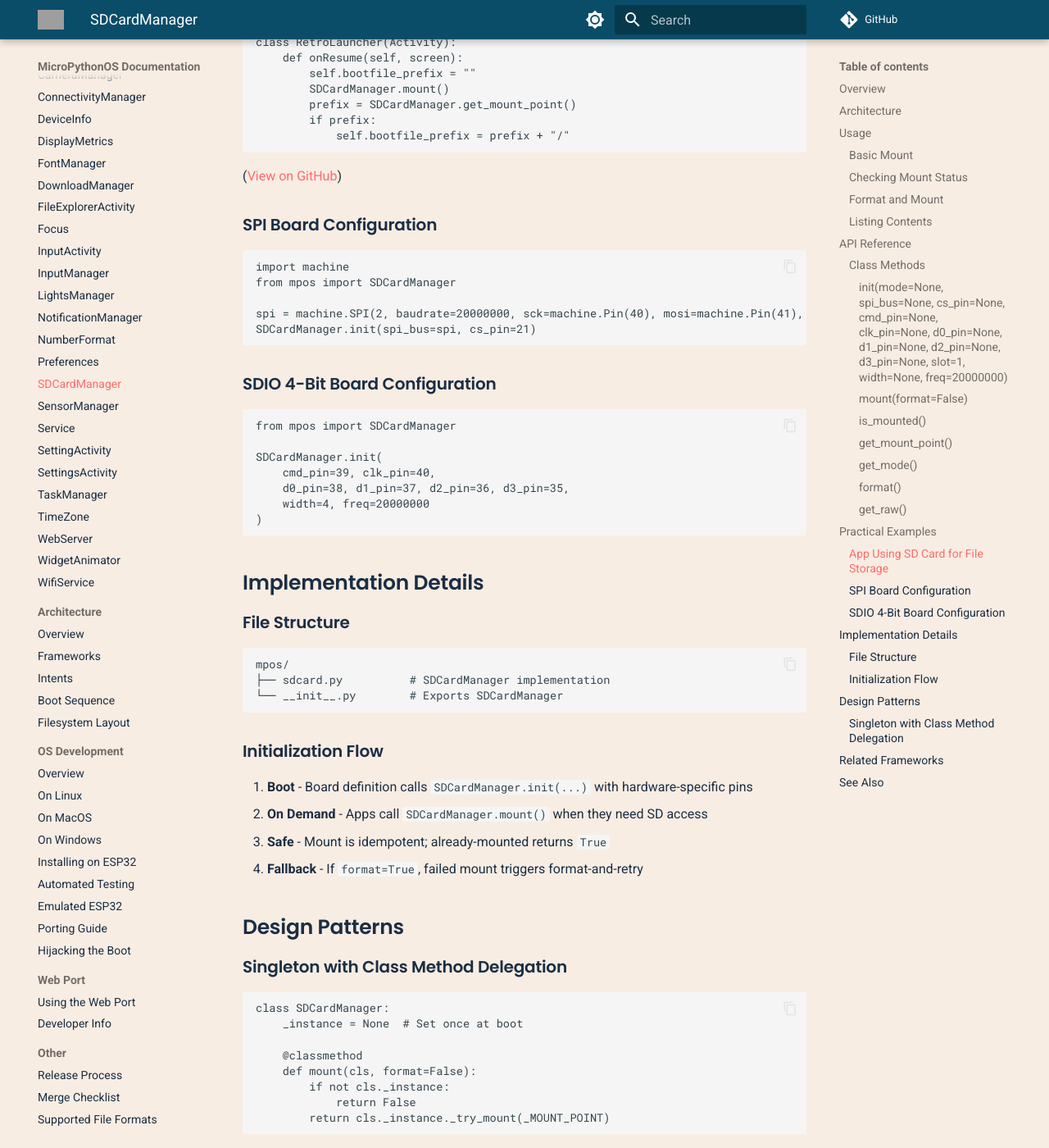
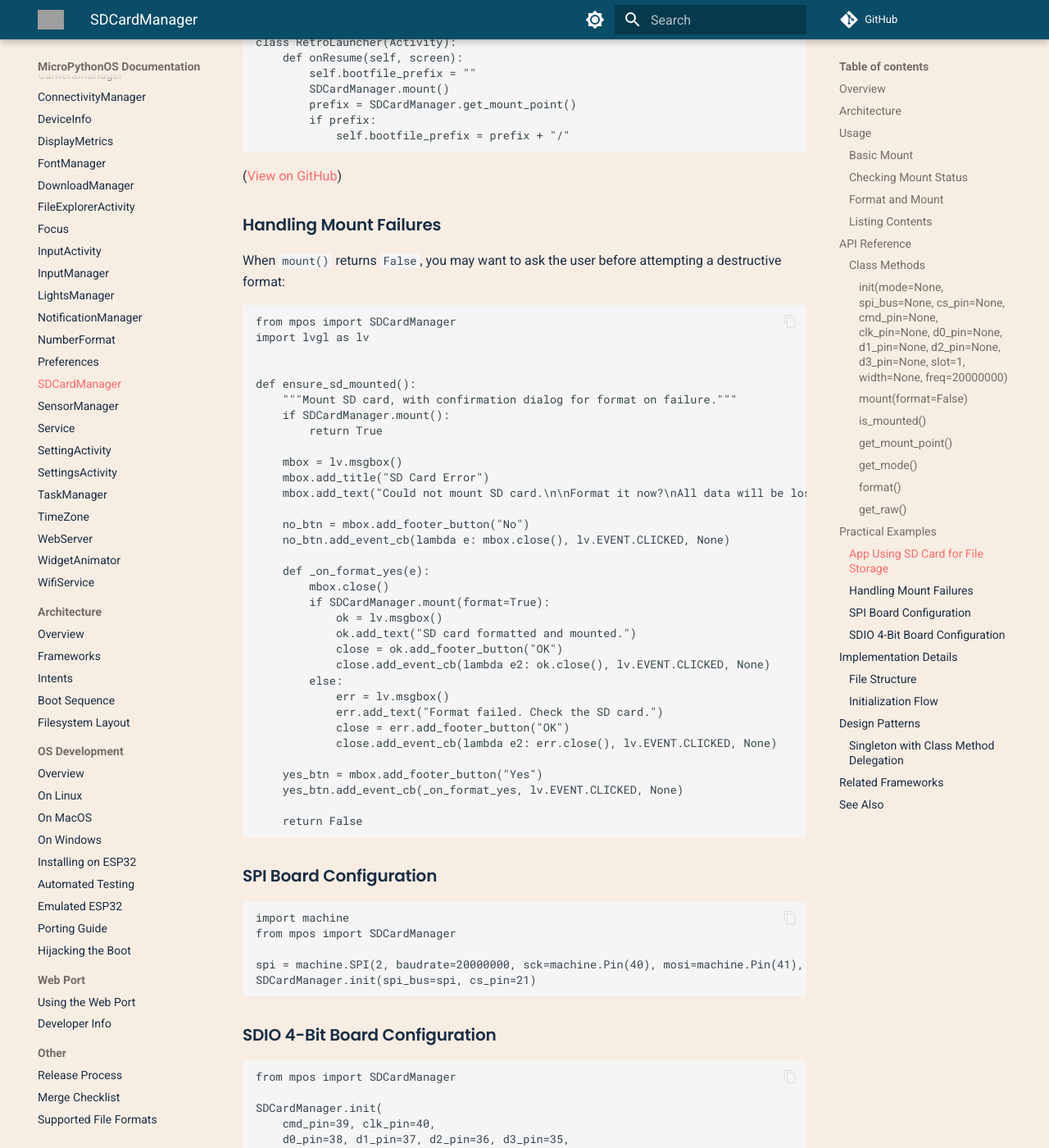
Before and after one commit to MicroPythonOS/docs, an MkDocs documentation site: the page built from docs/frameworks/sdcard-manager.md, in a window 1280 px wide and 1400 px high, scrolled down 4669 px. Shown: the whole window at 82% size. Built offline with MkDocs 1.6.1 and Material for MkDocs 9.7.7, drawn with Linux system fonts in a browser that asks for light colours; comment, search, counter and statistics services are not loaded; grey boxes are pictures that could not be loaded.

Commit message:
Add handling mount failures

````diff
--- a/docs/frameworks/sdcard-manager.md
+++ b/docs/frameworks/sdcard-manager.md
@@ -221,6 +221,46 @@ class RetroLauncher(Activity):
 
 ([View on GitHub](https://github.com/MicroPythonOS/MicroPythonOS/blob/main/internal_filesystem/apps/com.micropythonos.doom_launcher/retrogo_launcher.py#L122))
 
+### Handling Mount Failures
+
+When `mount()` returns `False`, you may want to ask the user before attempting a destructive format:
+
+```python
+from mpos import SDCardManager
+import lvgl as lv
+
+
+def ensure_sd_mounted():
+    """Mount SD card, with confirmation dialog for format on failure."""
+    if SDCardManager.mount():
+        return True
+
+    mbox = lv.msgbox()
+    mbox.add_title("SD Card Error")
+    mbox.add_text("Could not mount SD card.\n\nFormat it now?\nAll data will be lost.")
+
+    no_btn = mbox.add_footer_button("No")
+    no_btn.add_event_cb(lambda e: mbox.close(), lv.EVENT.CLICKED, None)
+
+    def _on_format_yes(e):
+        mbox.close()
+        if SDCardManager.mount(format=True):
+            ok = lv.msgbox()
+            ok.add_text("SD card formatted and mounted.")
+            close = ok.add_footer_button("OK")
+            close.add_event_cb(lambda e2: ok.close(), lv.EVENT.CLICKED, None)
+        else:
+            err = lv.msgbox()
+            err.add_text("Format failed. Check the SD card.")
+            close = err.add_footer_button("OK")
+            close.add_event_cb(lambda e2: err.close(), lv.EVENT.CLICKED, None)
+
+    yes_btn = mbox.add_footer_button("Yes")
+    yes_btn.add_event_cb(_on_format_yes, lv.EVENT.CLICKED, None)
+
+    return False
+```
+
 ### SPI Board Configuration
 
 ```python
````
